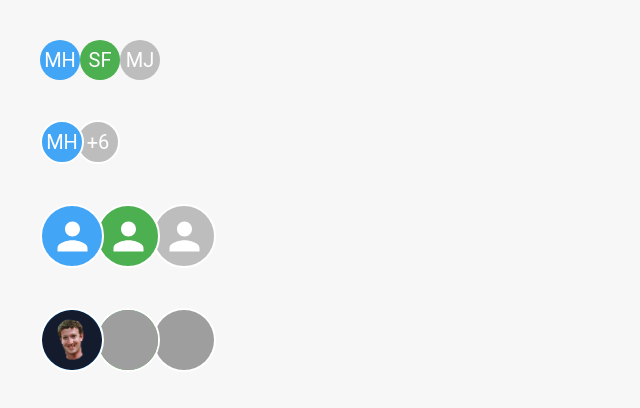
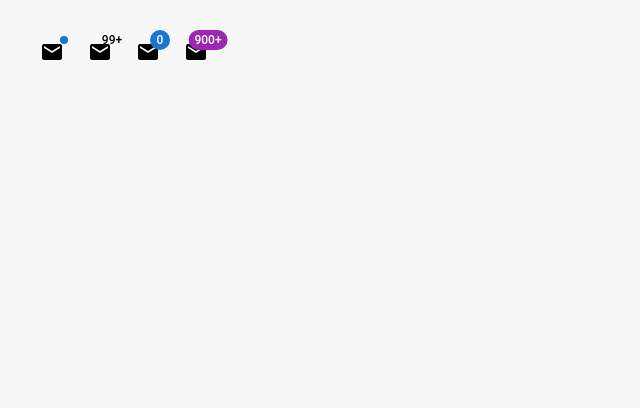
Before and after one commit to sara-farokhi/mui, a React (Create React App) app: page / in a window 1280 px wide. Shown: the top 408 px of the page, without its empty margins (0-640 px from the left). Built offline with nearby package versions, Linux system fonts and the light colour scheme; grey boxes are pictures that could not be loaded.

Commit message:
Mui Badge

```diff
--- a/src/App.tsx
+++ b/src/App.tsx
@@ -21,7 +21,10 @@
 // import MuiMenu from "./components/MuiMenu"
 // import MuiSpeedDial from "./components/MuiSpeedDial"
 // import MuiBottomNavigation from "./components/MuiBottomNavigation"
-import MuiAvatar from "./components/MuiAvatar"
+// import MuiAvatar from "./components/MuiAvatar"
+import MuiBadge from "./components/MuiBadge"
+
+
 function App() {
   return (
     <div className="App">
@@ -40,7 +43,8 @@
       {/* {<MuiMenu />} */}
       {/* {<MuiSpeedDial />} */}
       {/* {<MuiBottomNavigation />} */}
-      {<MuiAvatar />}
+      {/* {<MuiAvatar />} */}
+      {<MuiBadge />}
     </div>
   );
 }
--- /dev/null
+++ b/src/components/MuiBadge.tsx
@@ -0,0 +1,19 @@
+import { Stack, Badge } from '@mui/material'
+import MailIcon from '@mui/icons-material/Mail'
+const MuiBadge = () => {
+    return (
+        <div>
+            <Stack direction="row" spacing={3} m={5}>
+                <Badge variant='dot' color='primary' badgeContent={1002} ><MailIcon /></Badge>
+                <Badge badgeContent={1002} ><MailIcon /></Badge>
+                <Badge badgeContent={0} showZero color='primary' ><MailIcon /></Badge>
+                <Badge badgeContent={1002} max={900} color='secondary'>
+                    <MailIcon />
+                </Badge>
+            </Stack>
+
+        </div >
+    )
+}
+
+export default MuiBadge
```
